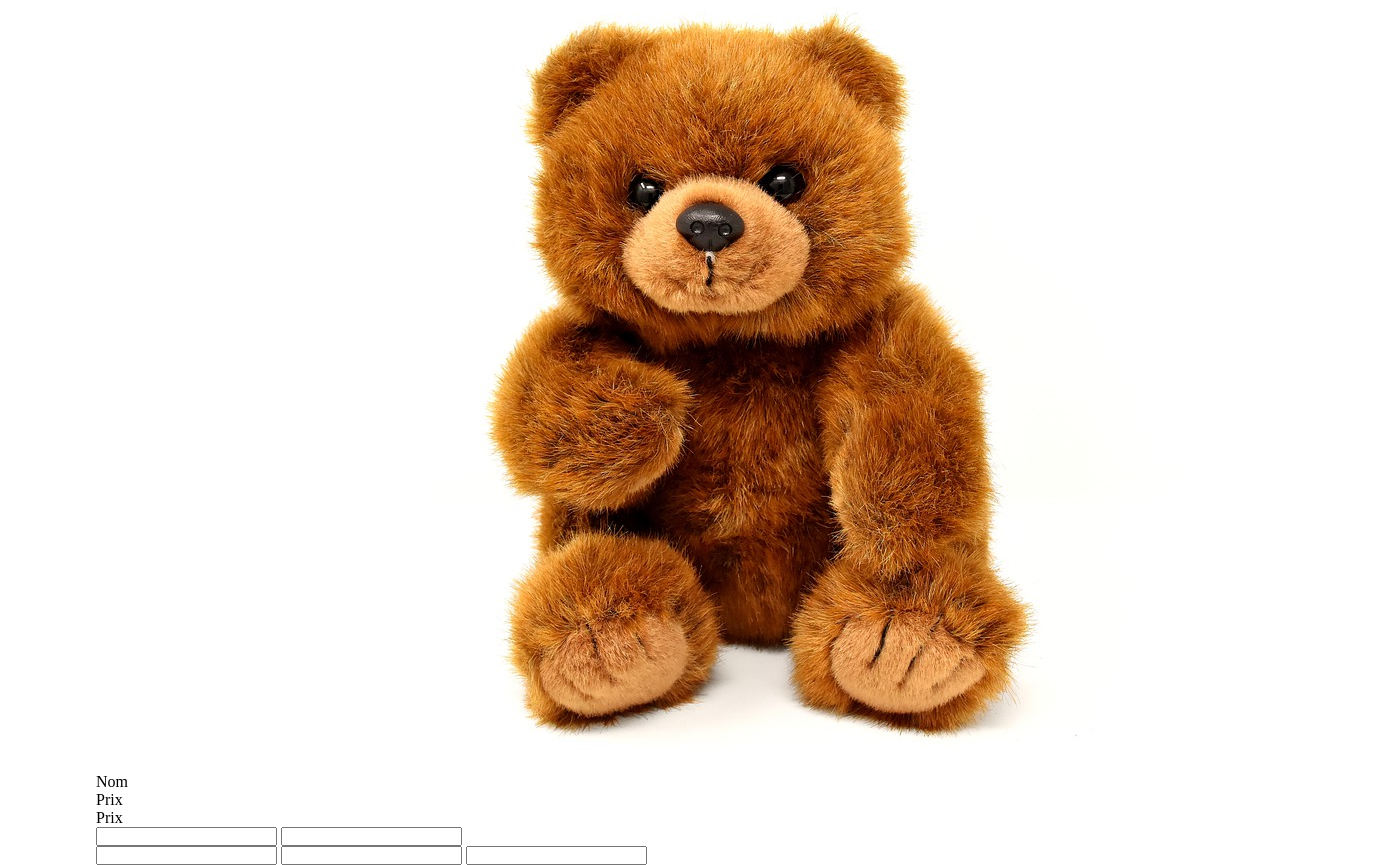
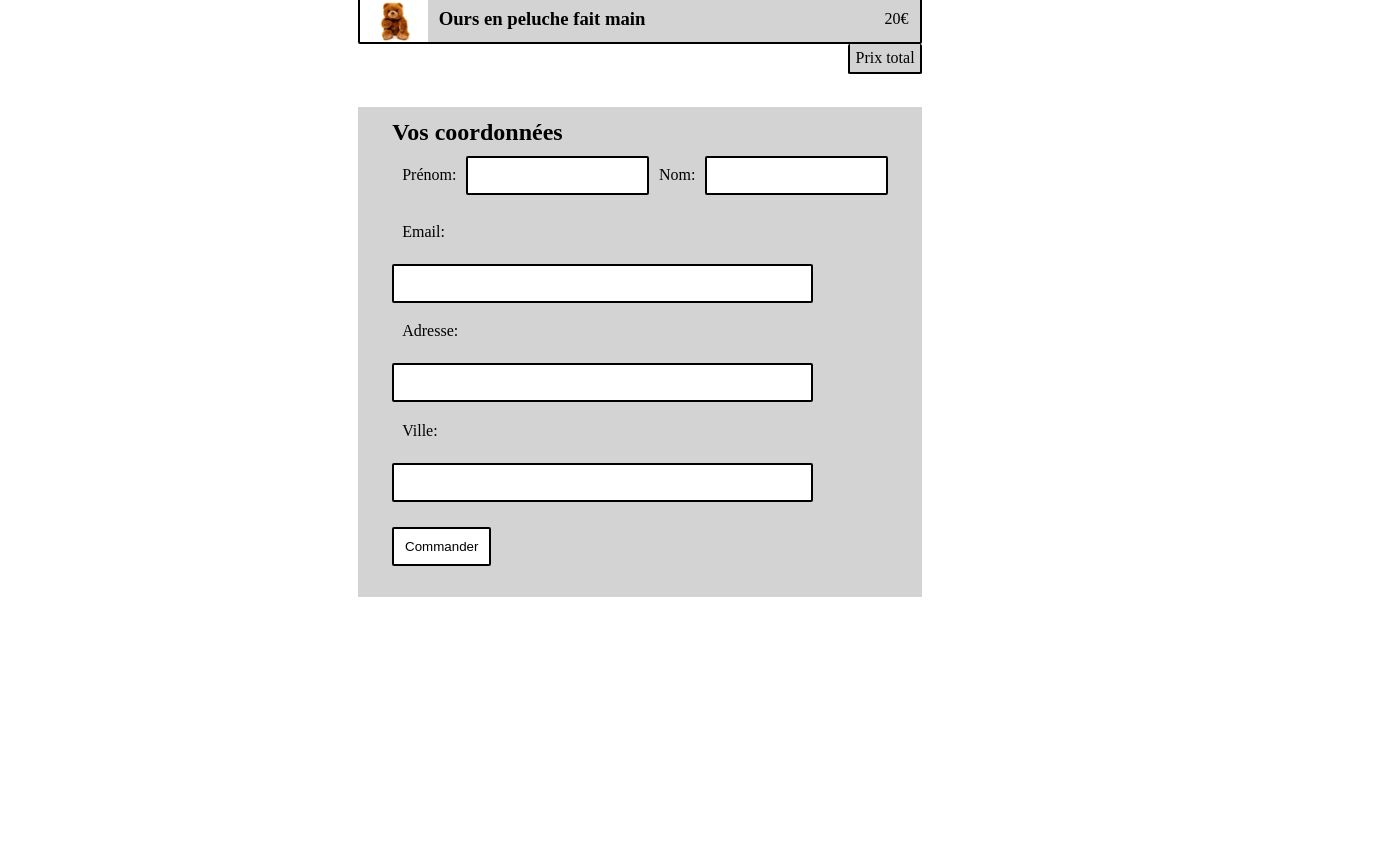
Before and after one commit to lynecourtois/LyneCourtois_5_04022021, a plain HTML site: page Frontend/basket.html in a window 1280 px wide. Shown: the part 296-1161 px from the top of the page, 1376 px wide, since content can reach past the window. After the commit the page ends 957 px from the top, so only its background shows below. Drawn offline with Linux system fonts and the light colour scheme.

Commit message:
HTML et CSS créer pour la page basket. Page confirmation en cours

```diff
--- a/Frontend/basket.html
+++ b/Frontend/basket.html
@@ -9,32 +9,57 @@
 	</head>
 
 	<body>
+		<!--Header-->
 		<header>
 			<a href="index.html" class="header_title"><i class="fas fa-shopping-cart"></i>Orinoco</a>
 			<a href="basket.html"> Panier</a>
 		</header>
 
-		<main>
+		<main class="basket">
 			<h1 class="big_title">Votre Panier</h1>
+
+			<!--Basket contents-->
 			<div class="ordered">
-				<div class="ordered_articles"></div>
+				<h2>Vos articles</h2>
+				<div class="ordered_article">
 					<img src="../Backend/images/teddy_1.jpg">
 					<div>
-						<p>Nom</p>
-						<p>Prix</p>
+						<h3>Ours en peluche fait main</h3>
+						<p>20€</p>
 					</div>
+					<!--Javascript text-->
 				</div>
-				<p>Prix</p>
+				<!--Total price-->
+				<p class="total_price">Prix total</p>
 			</div>
+
+			<!--Contact information-->
 			<form>
+				<h2>Vos coordonnées</h2>
 				<div>
-					<input type="text" name="firstName">
-					<input type="text" name="lastName">
+					<!--First name-->
+					<label for="firstName">Prénom:</label>
+					<input type="text" id="firstName" name="firstName">
+
+					<!--Last name-->
+					<label for="lastName">Nom:</label>
+					<input type="text" id="lastName" name="lastName">
 				</div>
 
-				<input type="email" name="email">
-				<input type="text" name="address">
-				<input type="text" name="city">
+				<!--Email-->
+				<label for="email">Email:</label><br>
+				<input type="email" id="email" name="email" value="">
+
+				<!--Adress-->
+				<label for="address">Adresse:</label><br>
+				<input type="text" id="address" name="address">
+
+				<!--City-->
+				<label for="city">Ville:</label><br>
+				<input type="text" id="city" name="city">
+
+				<!--Submit Button-->
+				<input type="submit" value="Commander">
 			</form>
 		</main>
 	</body>
--- a/Frontend/css/style.css
+++ b/Frontend/css/style.css
@@ -49,10 +49,10 @@ a{
 		width: 30%;
 		height: 400px;
 		border: 2px black solid;
+		border-radius: 8px;
 		margin-bottom: 20px;
 		cursor: pointer;
 		overflow: hidden;
-		border-radius: 17px;
 		display: flex;
 		flex-direction: column;
 		justify-content: flex-end;
@@ -112,3 +112,111 @@ a{
 	}
 
 /*Basket page*/
+	.basket{
+		width: 44%;
+		margin-bottom: 5%;
+	}
+
+	.basket h2{
+		margin-bottom: 10px;
+	}
+
+	.basket form{
+		background-color: lightgray;
+		margin-top: 6%;
+		padding: 2% 6%;
+		display: flex;
+		flex-direction: column;
+		justify-content: space-between;
+	}
+
+	.basket form div{
+		display: flex;
+		justify-content: space-between;
+		align-items: center;
+		margin-bottom: 28px;
+	}
+
+	.basket form div input{
+		width: 40%;
+		margin: 0;
+	}
+
+	.basket input{
+		width: 80%;
+		margin: 5px 0 4%;
+		border: 2px black solid;
+		padding: 10px;
+		border-radius: 2px;
+	}
+
+	.basket input[type=submit]{
+		width: 20%;
+		background-color: white;
+		color: black
+	}
+
+	.basket input[type=submit]:hover{
+		background-color: grey;
+		color: white;
+	}
+
+	.ordered{
+		display: flex;
+		flex-direction: column;
+		align-items: flex-end;
+		margin-top: 40px;
+	}
+
+	.ordered h2{
+		align-self: flex-start;
+	}
+
+	.ordered_article{
+		display: flex;
+		border: 2px black solid;
+		border-radius: 2px;
+	}
+
+	.ordered_article img{
+		width: 12%;
+	}
+
+	.ordered_article div{
+		display: flex;
+		justify-content: space-between;
+		align-items: center;
+		background-color: lightgray;
+		width: 100%;
+		padding: 2%;
+	}
+
+	.total_price{
+		background-color: lightgray;
+		border: 2px black solid;
+		border-top: none;
+		border-radius: 2px;
+		padding: 5px;
+		display: flex;
+		justify-content: flex-end;
+	}
+
+	label{
+		margin: 0 10px;
+	}
+
+/*Confirmation page*/
+	.confirmation h1, .confirmation p{
+		text-align: center;
+	}
+
+	.confirmation p{
+		font-size: 1.2em;
+		margin-top: 2%;
+	}
+
+	.confirmation .ordered_article{
+		width: 100%;
+		justify-content: space-between;
+		padding: 1%;
+	}
```
Also changed, not shown: Frontend/confirmation.html (+18 -0 lines), Frontend/index.html (+1 -0 lines), Frontend/product.html (+2 -0 lines).
